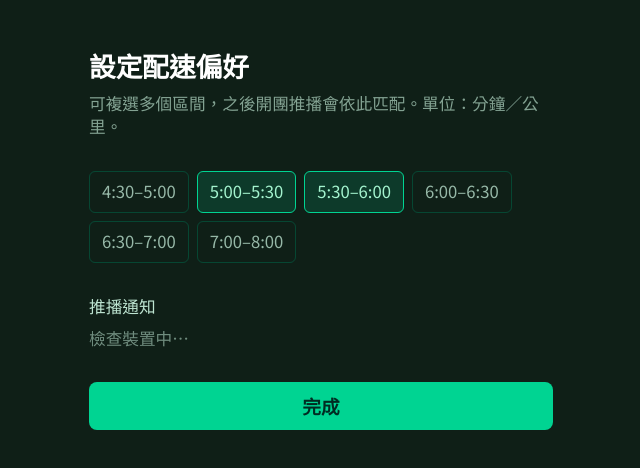
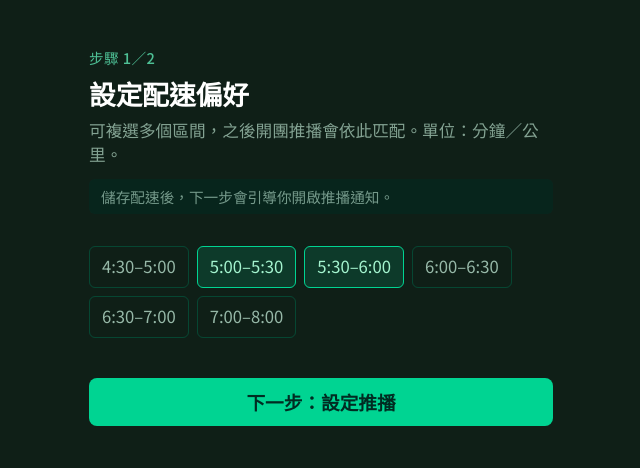
Before and after one commit to banqiao78ers/runtogether, a Next.js app: page /onboarding/preference in a window 1280 px wide. Shown: the top 468 px of the page, without its empty margins (319-959 px from the left). Built offline with nearby package versions, Linux system fonts and the light colour scheme.

Commit message:
Guide users to enable push notifications after saving pace preference.

```diff
--- a/src/app/onboarding/preference/page.tsx
+++ b/src/app/onboarding/preference/page.tsx
@@ -3,6 +3,7 @@
 import { useRouter } from "next/navigation";
 import { useMemo, useState } from "react";
 import { PushRegister } from "@/components/PushRegister";
+import { InstallApp } from "@/components/InstallApp";
 import { apiErrorMessage } from "@/lib/api-errors";
 
 const PRESETS = [
@@ -16,14 +17,15 @@ const PRESETS = [
 
 export default function PreferencePage() {
   const router = useRouter();
-  // 預設 5:00–6:00（對應既有 pace 300–360）
   const [selected, setSelected] = useState<Set<number>>(() => new Set([1, 2]));
   const [error, setError] = useState<string | null>(null);
   const [loading, setLoading] = useState(false);
+  const [phase, setPhase] = useState<"form" | "push">("form");
 
-  // 隱藏計算：多選區間取包絡，供 API／推播篩選使用
   const { paceMin, paceMax } = useMemo(() => {
-    if (selected.size === 0) return { paceMin: null as number | null, paceMax: null as number | null };
+    if (selected.size === 0) {
+      return { paceMin: null as number | null, paceMax: null as number | null };
+    }
     let min = Infinity;
     let max = -Infinity;
     for (const i of selected) {
@@ -60,15 +62,62 @@ export default function PreferencePage() {
       setError(apiErrorMessage(j.error, "儲存失敗"));
       return;
     }
+    setPhase("push");
+  }
+
+  function finish() {
     router.replace("/");
     router.refresh();
   }
 
+  if (phase === "push") {
+    return (
+      <main className="flex flex-1 flex-col px-6 py-10">
+        <div className="rounded-xl border border-emerald-400/30 bg-emerald-400/10 px-5 py-6">
+          <p className="text-xs font-medium tracking-wide text-emerald-300/80">
+            步驟 2／2
+          </p>
+          <h1 className="mt-2 text-2xl font-bold text-white">配速已儲存</h1>
+          <p className="mt-3 text-sm leading-relaxed text-emerald-100/75">
+            接下來請<strong className="text-emerald-100">開啟推播通知</strong>
+            ，才收得到符合你配速的開團提醒。多數人會漏這一步，所以請現在設定。
+          </p>
+        </div>
+
+        <div className="mt-6 space-y-4">
+          <InstallApp />
+          <PushRegister />
+        </div>
+
+        <button
+          type="button"
+          onClick={finish}
+          className="mt-8 h-12 rounded-lg border border-emerald-700/60 text-emerald-100/70"
+        >
+          稍後再設定，先進首頁
+        </button>
+        <button
+          type="button"
+          onClick={finish}
+          className="mt-3 h-12 rounded-lg bg-emerald-400 font-semibold text-emerald-950"
+        >
+          已完成推播設定
+        </button>
+      </main>
+    );
+  }
+
   return (
     <main className="flex flex-1 flex-col px-6 py-12">
-      <h1 className="text-2xl font-bold text-white">設定配速偏好</h1>
+      <p className="text-xs font-medium tracking-wide text-emerald-300/80">
+        步驟 1／2
+      </p>
+      <h1 className="mt-2 text-2xl font-bold text-white">設定配速偏好</h1>
       <p className="mt-2 text-sm text-emerald-100/60">
         可複選多個區間，之後開團推播會依此匹配。單位：分鐘／公里。
+      </p>
+      <p className="mt-3 rounded-md bg-emerald-950/50 px-3 py-2 text-xs text-emerald-100/55">
+        儲存配速後，下一步會引導你開啟推播通知。
       </p>
 
       <div className="mt-8 flex flex-wrap gap-2">
@@ -94,17 +143,13 @@ export default function PreferencePage() {
 
       {error && <p className="mt-4 text-sm text-amber-300">{error}</p>}
 
-      <div className="mt-8">
-        <PushRegister guideOnly />
-      </div>
-
       <button
         type="button"
         disabled={loading || paceMin == null}
         onClick={() => void submit()}
-        className="mt-8 h-12 rounded-lg bg-emerald-400 font-semibold text-emerald-950 disabled:opacity-60"
+        className="mt-10 h-12 rounded-lg bg-emerald-400 font-semibold text-emerald-950 disabled:opacity-60"
       >
-        {loading ? "儲存中…" : "完成"}
+        {loading ? "儲存中…" : "下一步：設定推播"}
       </button>
     </main>
   );
```
